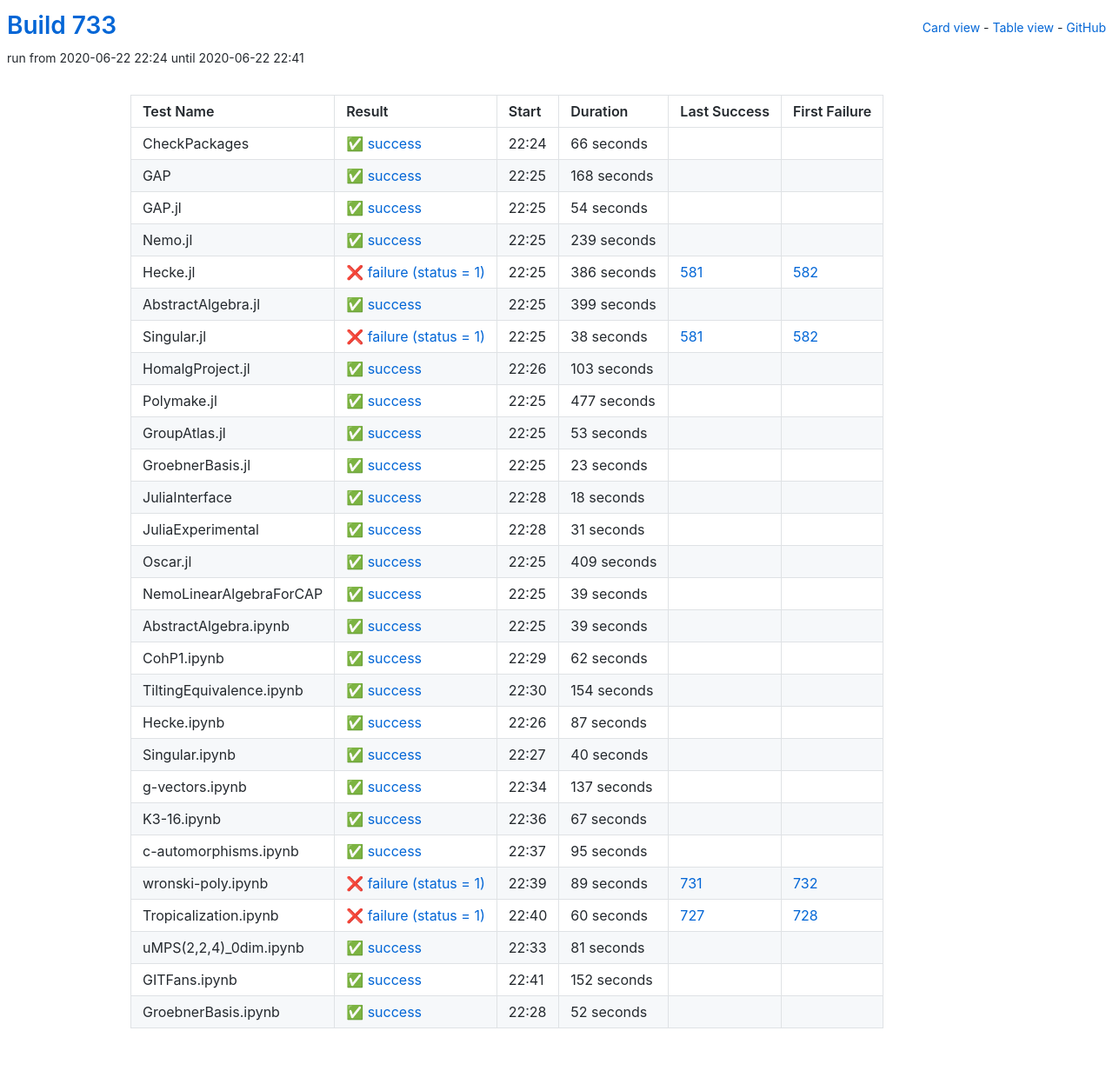
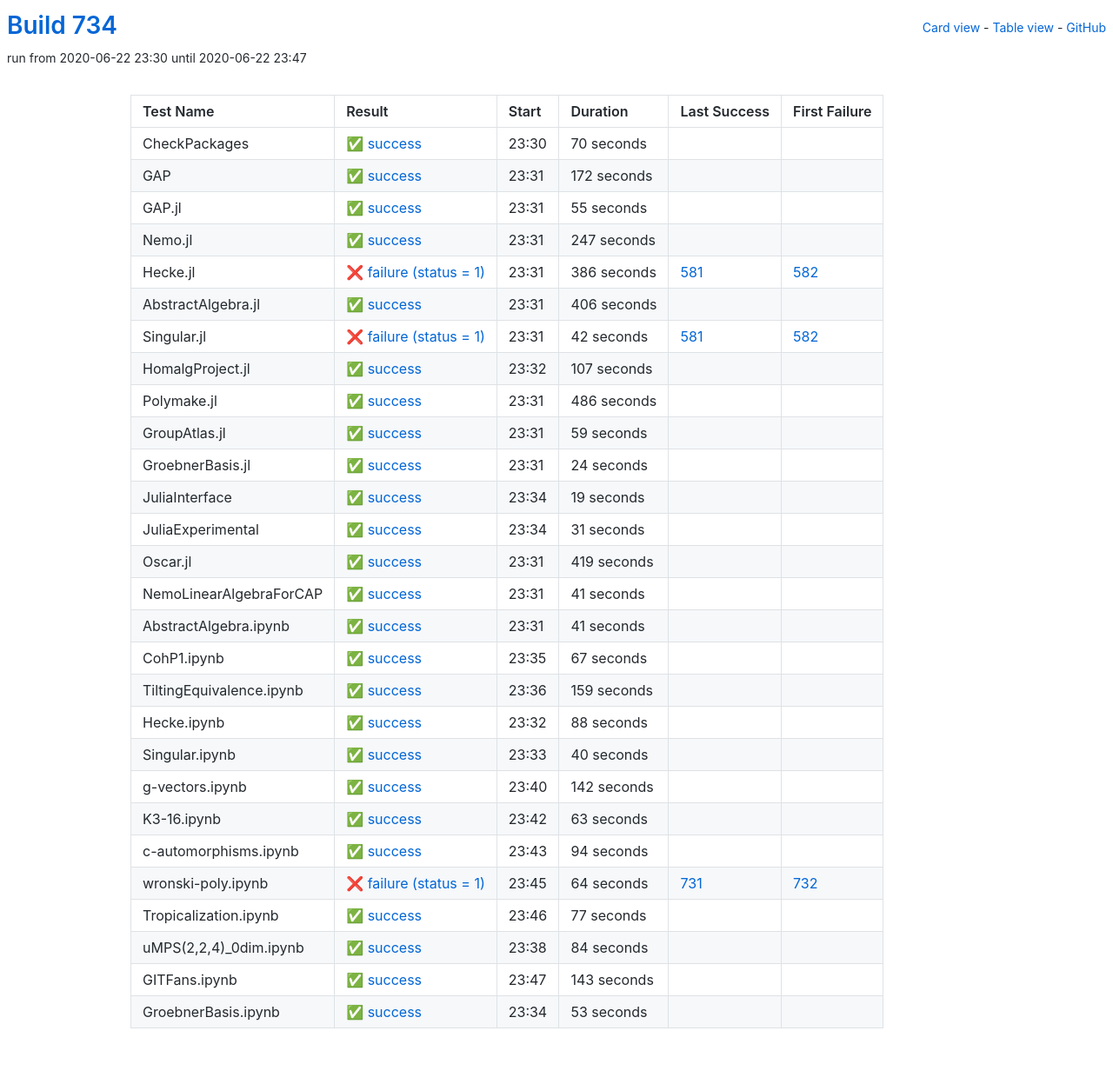
Before and after one commit to oscar-system/oscar-ci-status-1.4, a Jekyll site: the page built from table.html, in a window 1280 px wide. Shown: the whole page at 87% size. Built offline with Jekyll 4.4.1, drawn with Linux system fonts in a browser that asks for light colours.

Commit message:
Build #734

```diff
--- a/_data/ci.yml
+++ b/_data/ci.yml
@@ -1,6 +1,6 @@
 ---
-build: 733
-build_url: https://oscarci.mathematik.uni-kl.de/job/oscar-julia-1.4/733/
+build: 734
+build_url: https://oscarci.mathematik.uni-kl.de/job/oscar-julia-1.4/734/
 job: oscar-julia-1.4
 organization: oscar-system
 repo: oscar-ci-status-1.4
@@ -8,56 +8,56 @@ repourl: https://github.com/oscar-system/oscar-ci-status-1.4
 tests:
 - name: CheckPackages
   id: checkpackages
-  log: https://oscarci.mathematik.uni-kl.de/job/oscar-julia-1.4/733/artifact/logs/build-733/CheckPackages.log
-  start: 2020-06-22 22:24
+  log: https://oscarci.mathematik.uni-kl.de/job/oscar-julia-1.4/734/artifact/logs/build-734/CheckPackages.log
+  start: 2020-06-22 23:30
   success: true
   exitcode: 0
   status: success
-  duration: 66
+  duration: 70
   last_success: false
   last_success_url:
   first_failure: false
   first_failure_url:
 - name: GAP
   id: gap
-  log: https://oscarci.mathematik.uni-kl.de/job/oscar-julia-1.4/733/artifact/logs/build-733/GAP.log
-  start: 2020-06-22 22:25
+  log: https://oscarci.mathematik.uni-kl.de/job/oscar-julia-1.4/734/artifact/logs/build-734/GAP.log
+  start: 2020-06-22 23:31
   success: true
   exitcode: 0
   status: success
-  duration: 168
+  duration: 172
   last_success: false
   last_success_url:
   first_failure: false
   first_failure_url:
 - name: GAP.jl
   id: gap-jl
-  log: https://oscarci.mathematik.uni-kl.de/job/oscar-julia-1.4/733/artifact/logs/build-733/GAP.jl.log
-  start: 2020-06-22 22:25
+  log: https://oscarci.mathematik.uni-kl.de/job/oscar-julia-1.4/734/artifact/logs/build-734/GAP.jl.log
+  start: 2020-06-22 23:31
   success: true
   exitcode: 0
   status: success
-  duration: 54
+  duration: 55
   last_success: false
   last_success_url:
   first_failure: false
   first_failure_url:
 - name: Nemo.jl
   id: nemo-jl
-  log: https://oscarci.mathematik.uni-kl.de/job/oscar-julia-1.4/733/artifact/logs/build-733/Nemo.jl.log
-  start: 2020-06-22 22:25
+  log: https://oscarci.mathematik.uni-kl.de/job/oscar-julia-1.4/734/artifact/logs/build-734/Nemo.jl.log
+  start: 2020-06-22 23:31
   success: true
   exitcode: 0
   status: success
-  duration: 239
+  duration: 247
   last_success: false
   last_success_url:
   first_failure: false
   first_failure_url:
 - name: Hecke.jl
   id: hecke-jl
-  log: https://oscarci.mathematik.uni-kl.de/job/oscar-julia-1.4/733/artifact/logs/build-733/Hecke.jl.log
-  start: 2020-06-22 22:25
+  log: https://oscarci.mathematik.uni-kl.de/job/oscar-julia-1.4/734/artifact/logs/build-734/Hecke.jl.log
+  start: 2020-06-22 23:31
   success: false
   exitcode: 1
   status: failure
@@ -68,92 +68,92 @@ tests:
   first_failure_url: https://oscarci.mathematik.uni-kl.de/job/oscar-julia-1.4/582/
 - name: AbstractAlgebra.jl
   id: abstractalgebra-jl
-  log: https://oscarci.mathematik.uni-kl.de/job/oscar-julia-1.4/733/artifact/logs/build-733/AbstractAlgebra.jl.log
-  start: 2020-06-22 22:25
+  log: https://oscarci.mathematik.uni-kl.de/job/oscar-julia-1.4/734/artifact/logs/build-734/AbstractAlgebra.jl.log
+  start: 2020-06-22 23:31
   success: true
   exitcode: 0
   status: success
-  duration: 399
+  duration: 406
   last_success: false
   last_success_url:
   first_failure: false
   first_failure_url:
 - name: Singular.jl
   id: singular-jl
-  log: https://oscarci.mathematik.uni-kl.de/job/oscar-julia-1.4/733/artifact/logs/build-733/Singular.jl.log
-  start: 2020-06-22 22:25
+  log: https://oscarci.mathematik.uni-kl.de/job/oscar-julia-1.4/734/artifact/logs/build-734/Singular.jl.log
+  start: 2020-06-22 23:31
   success: false
   exitcode: 1
   status: failure
-  duration: 38
+  duration: 42
   last_success: 581
   last_success_url: https://oscarci.mathematik.uni-kl.de/job/oscar-julia-1.4/581/
   first_failure: 582
   first_failure_url: https://oscarci.mathematik.uni-kl.de/job/oscar-julia-1.4/582/
 - name: HomalgProject.jl
   id: homalgproject-jl
-  log: https://oscarci.mathematik.uni-kl.de/job/oscar-julia-1.4/733/artifact/logs/build-733/HomalgProject.jl.log
-  start: 2020-06-22 22:26
+  log: https://oscarci.mathematik.uni-kl.de/job/oscar-julia-1.4/734/artifact/logs/build-734/HomalgProject.jl.log
+  start: 2020-06-22 23:32
   success: true
   exitcode: 0
   status: success
-  duration: 103
+  duration: 107
   last_success: false
   last_success_url:
   first_failure: false
   first_failure_url:
 - name: Polymake.jl
   id: polymake-jl
-  log: https://oscarci.mathematik.uni-kl.de/job/oscar-julia-1.4/733/artifact/logs/build-733/Polymake.jl.log
-  start: 2020-06-22 22:25
+  log: https://oscarci.mathematik.uni-kl.de/job/oscar-julia-1.4/734/artifact/logs/build-734/Polymake.jl.log
+  start: 2020-06-22 23:31
   success: true
   exitcode: 0
   status: success
-  duration: 477
+  duration: 486
   last_success: false
   last_success_url:
   first_failure: false
   first_failure_url:
 - name: GroupAtlas.jl
   id: groupatlas-jl
-  log: https://oscarci.mathematik.uni-kl.de/job/oscar-julia-1.4/733/artifact/logs/build-733/GroupAtlas.jl.log
-  start: 2020-06-22 22:25
+  log: https://oscarci.mathematik.uni-kl.de/job/oscar-julia-1.4/734/artifact/logs/build-734/GroupAtlas.jl.log
+  start: 2020-06-22 23:31
   success: true
   exitcode: 0
   status: success
-  duration: 53
+  duration: 59
   last_success: false
   last_success_url:
   first_failure: false
   first_failure_url:
 - name: GroebnerBasis.jl
   id: groebnerbasis-jl
-  log: https://oscarci.mathematik.uni-kl.de/job/oscar-julia-1.4/733/artifact/logs/build-733/GroebnerBasis.jl.log
-  start: 2020-06-22 22:25
+  log: https://oscarci.mathematik.uni-kl.de/job/oscar-julia-1.4/734/artifact/logs/build-734/GroebnerBasis.jl.log
+  start: 2020-06-22 23:31
   success: true
   exitcode: 0
   status: success
-  duration: 23
+  duration: 24
   last_success: false
   last_success_url:
   first_failure: false
   first_failure_url:
 - name: JuliaInterface
   id: juliainterface
-  log: https://oscarci.mathematik.uni-kl.de/job/oscar-julia-1.4/733/artifact/logs/build-733/JuliaInterface.log
-  start: 2020-06-22 22:28
+  log: https://oscarci.mathematik.uni-kl.de/job/oscar-julia-1.4/734/artifact/logs/build-734/JuliaInterface.log
+  start: 2020-06-22 23:34
   success: true
   exitcode: 0
   status: success
-  duration: 18
+  duration: 19
   last_success: false
   last_success_url:
   first_failure: false
   first_failure_url:
 - name: JuliaExperimental
   id: juliaexperimental
-  log: https://oscarci.mathematik.uni-kl.de/job/oscar-julia-1.4/733/artifact/logs/build-733/JuliaExperimental.log
-  start: 2020-06-22 22:28
+  log: https://oscarci.mathematik.uni-kl.de/job/oscar-julia-1.4/734/artifact/logs/build-734/JuliaExperimental.log
+  start: 2020-06-22 23:34
   success: true
   exitcode: 0
   status: success
@@ -164,80 +164,80 @@ tests:
   first_failure_url:
 - name: Oscar.jl
   id: oscar-jl
-  log: https://oscarci.mathematik.uni-kl.de/job/oscar-julia-1.4/733/artifact/logs/build-733/Oscar.jl.log
-  start: 2020-06-22 22:25
+  log: https://oscarci.mathematik.uni-kl.de/job/oscar-julia-1.4/734/artifact/logs/build-734/Oscar.jl.log
+  start: 2020-06-22 23:31
   success: true
   exitcode: 0
   status: success
-  duration: 409
+  duration: 419
   last_success: false
   last_success_url:
   first_failure: false
   first_failure_url:
 - name: NemoLinearAlgebraForCAP
   id: nemolinearalgebraforcap
-  log: https://oscarci.mathematik.uni-kl.de/job/oscar-julia-1.4/733/artifact/logs/build-733/NemoLinearAlgebraForCAP.log
-  start: 2020-06-22 22:25
+  log: https://oscarci.mathematik.uni-kl.de/job/oscar-julia-1.4/734/artifact/logs/build-734/NemoLinearAlgebraForCAP.log
+  start: 2020-06-22 23:31
   success: true
   exitcode: 0
   status: success
-  duration: 39
+  duration: 41
   last_success: false
   last_success_url:
   first_failure: false
   first_failure_url:
 - name: AbstractAlgebra.ipynb
   id: abstractalgebra-ipynb
-  log: https://oscarci.mathematik.uni-kl.de/job/oscar-julia-1.4/733/artifact/logs/build-733/AbstractAlgebra.ipynb.log
-  start: 2020-06-22 22:25
+  log: https://oscarci.mathematik.uni-kl.de/job/oscar-julia-1.4/734/artifact/logs/build-734/AbstractAlgebra.ipynb.log
+  start: 2020-06-22 23:31
   success: true
   exitcode: 0
   status: success
-  duration: 39
+  duration: 41
   last_success: false
   last_success_url:
   first_failure: false
   first_failure_url:
 - name: CohP1.ipynb
   id: cohp1-ipynb
-  log: https://oscarci.mathematik.uni-kl.de/job/oscar-julia-1.4/733/artifact/logs/build-733/CohP1.ipynb.log
-  start: 2020-06-22 22:29
+  log: https://oscarci.mathematik.uni-kl.de/job/oscar-julia-1.4/734/artifact/logs/build-734/CohP1.ipynb.log
+  start: 2020-06-22 23:35
   success: true
   exitcode: 0
   status: success
-  duration: 62
+  duration: 67
   last_success: false
   last_success_url:
   first_failure: false
   first_failure_url:
 - name: TiltingEquivalence.ipynb
   id: tiltingequivalence-ipynb
-  log: https://oscarci.mathematik.uni-kl.de/job/oscar-julia-1.4/733/artifact/logs/build-733/TiltingEquivalence.ipynb.log
-  start: 2020-06-22 22:30
+  log: https://oscarci.mathematik.uni-kl.de/job/oscar-julia-1.4/734/artifact/logs/build-734/TiltingEquivalence.ipynb.log
+  start: 2020-06-22 23:36
   success: true
   exitcode: 0
   status: success
-  duration: 154
+  duration: 159
   last_success: false
   last_success_url:
   first_failure: false
   first_failure_url:
 - name: Hecke.ipynb
   id: hecke-ipynb
-  log: https://oscarci.mathematik.uni-kl.de/job/oscar-julia-1.4/733/artifact/logs/build-733/Hecke.ipynb.log
-  start: 2020-06-22 22:26
+  log: https://oscarci.mathematik.uni-kl.de/job/oscar-julia-1.4/734/artifact/logs/build-734/Hecke.ipynb.log
+  start: 2020-06-22 23:32
   success: true
   exitcode: 0
   status: success
-  duration: 87
+  duration: 88
   last_success: false
   last_success_url:
   first_failure: false
   first_failure_url:
 - name: Singular.ipynb
   id: singular-ipynb
-  log: https://oscarci.mathematik.uni-kl.de/job/oscar-julia-1.4/733/artifact/logs/build-733/Singular.ipynb.log
-  start: 2020-06-22 22:27
+  log: https://oscarci.mathematik.uni-kl.de/job/oscar-julia-1.4/734/artifact/logs/build-734/Singular.ipynb.log
+  start: 2020-06-22 23:33
   success: true
   exitcode: 0
   status: success
@@ -248,96 +248,96 @@ tests:
   first_failure_url:
 - name: g-vectors.ipynb
   id: g-vectors-ipynb
-  log: https://oscarci.mathematik.uni-kl.de/job/oscar-julia-1.4/733/artifact/logs/build-733/g-vectors.ipynb.log
-  start: 2020-06-22 22:34
+  log: https://oscarci.mathematik.uni-kl.de/job/oscar-julia-1.4/734/artifact/logs/build-734/g-vectors.ipynb.log
+  start: 2020-06-22 23:40
   success: true
   exitcode: 0
   status: success
-  duration: 137
+  duration: 142
   last_success: false
   last_success_url:
   first_failure: false
   first_failure_url:
 - name: K3-16.ipynb
   id: k3-16-ipynb
-  log: https://oscarci.mathematik.uni-kl.de/job/oscar-julia-1.4/733/artifact/logs/build-733/K3-16.ipynb.log
-  start: 2020-06-22 22:36
+  log: https://oscarci.mathematik.uni-kl.de/job/oscar-julia-1.4/734/artifact/logs/build-734/K3-16.ipynb.log
+  start: 2020-06-22 23:42
   success: true
   exitcode: 0
   status: success
-  duration: 67
+  duration: 63
   last_success: false
   last_success_url:
   first_failure: false
   first_failure_url:
 - name: c-automorphisms.ipynb
   id: c-automorphisms-ipynb
-  log: https://oscarci.mathematik.uni-kl.de/job/oscar-julia-1.4/733/artifact/logs/build-733/c-automorphisms.ipynb.log
-  start: 2020-06-22 22:37
+  log: https://oscarci.mathematik.uni-kl.de/job/oscar-julia-1.4/734/artifact/logs/build-734/c-automorphisms.ipynb.log
+  start: 2020-06-22 23:43
   success: true
   exitcode: 0
   status: success
-  duration: 95
+  duration: 94
   last_success: false
   last_success_url:
   first_failure: false
   first_failure_url:
 - name: wronski-poly.ipynb
   id: wronski-poly-ipynb
-  log: https://oscarci.mathematik.uni-kl.de/job/oscar-julia-1.4/733/artifact/logs/build-733/wronski-poly.ipynb.log
-  start: 2020-06-22 22:39
+  log: https://oscarci.mathematik.uni-kl.de/job/oscar-julia-1.4/734/artifact/logs/build-734/wronski-poly.ipynb.log
+  start: 2020-06-22 23:45
   success: false
   exitcode: 1
   status: failure
-  duration: 89
+  duration: 64
   last_success: 731
   last_success_url: https://oscarci.mathematik.uni-kl.de/job/oscar-julia-1.4/731/
   first_failure: 732
   first_failure_url: https://oscarci.mathematik.uni-kl.de/job/oscar-julia-1.4/732/
 - name: Tropicalization.ipynb
   id: tropicalization-ipynb
-  log: https://oscarci.mathematik.uni-kl.de/job/oscar-julia-1.4/733/artifact/logs/build-733/Tropicalization.ipynb.log
-  start: 2020-06-22 22:40
-  success: false
-  exitcode: 1
-  status: failure
-  duration: 60
-  last_success: 727
-  last_success_url: https://oscarci.mathematik.uni-kl.de/job/oscar-julia-1.4/727/
-  first_failure: 728
-  first_failure_url: https://oscarci.mathematik.uni-kl.de/job/oscar-julia-1.4/728/
-- name: uMPS(2,2,4)_0dim.ipynb
-  id: umps-2-2-4-0dim-ipynb
-  log: https://oscarci.mathematik.uni-kl.de/job/oscar-julia-1.4/733/artifact/logs/build-733/uMPS-2-2-4-_0dim.ipynb.log
-  start: 2020-06-22 22:33
+  log: https://oscarci.mathematik.uni-kl.de/job/oscar-julia-1.4/734/artifact/logs/build-734/Tropicalization.ipynb.log
+  start: 2020-06-22 23:46
   success: true
   exitcode: 0
   status: success
-  duration: 81
+  duration: 77
+  last_success: false
+  last_success_url:
+  first_failure: false
+  first_failure_url:
+- name: uMPS(2,2,4)_0dim.ipynb
+  id: umps-2-2-4-0dim-ipynb
+  log: https://oscarci.mathematik.uni-kl.de/job/oscar-julia-1.4/734/artifact/logs/build-734/uMPS-2-2-4-_0dim.ipynb.log
+  start: 2020-06-22 23:38
+  success: true
+  exitcode: 0
+  status: success
+  duration: 84
   last_success: false
   last_success_url:
   first_failure: false
   first_failure_url:
 - name: GITFans.ipynb
   id: gitfans-ipynb
-  log: https://oscarci.mathematik.uni-kl.de/job/oscar-julia-1.4/733/artifact/logs/build-733/GITFans.ipynb.log
-  start: 2020-06-22 22:41
+  log: https://oscarci.mathematik.uni-kl.de/job/oscar-julia-1.4/734/artifact/logs/build-734/GITFans.ipynb.log
+  start: 2020-06-22 23:47
   success: true
   exitcode: 0
   status: success
-  duration: 152
+  duration: 143
   last_success: false
   last_success_url:
   first_failure: false
   first_failure_url:
 - name: GroebnerBasis.ipynb
   id: groebnerbasis-ipynb
-  log: https://oscarci.mathematik.uni-kl.de/job/oscar-julia-1.4/733/artifact/logs/build-733/GroebnerBasis.ipynb.log
-  start: 2020-06-22 22:28
+  log: https://oscarci.mathematik.uni-kl.de/job/oscar-julia-1.4/734/artifact/logs/build-734/GroebnerBasis.ipynb.log
+  start: 2020-06-22 23:34
   success: true
   exitcode: 0
   status: success
-  duration: 52
+  duration: 53
   last_success: false
   last_success_url:
   first_failure: false
```
Also changed, not shown: README.md.
